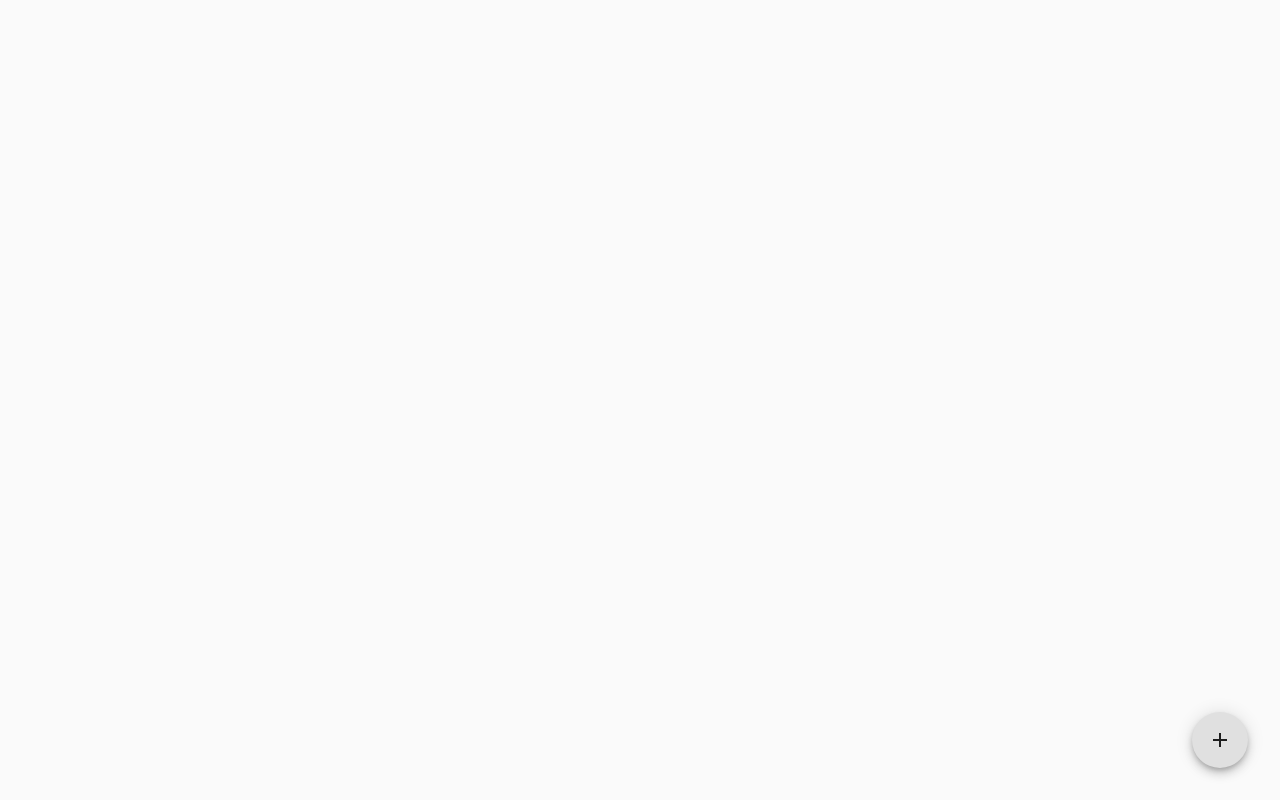
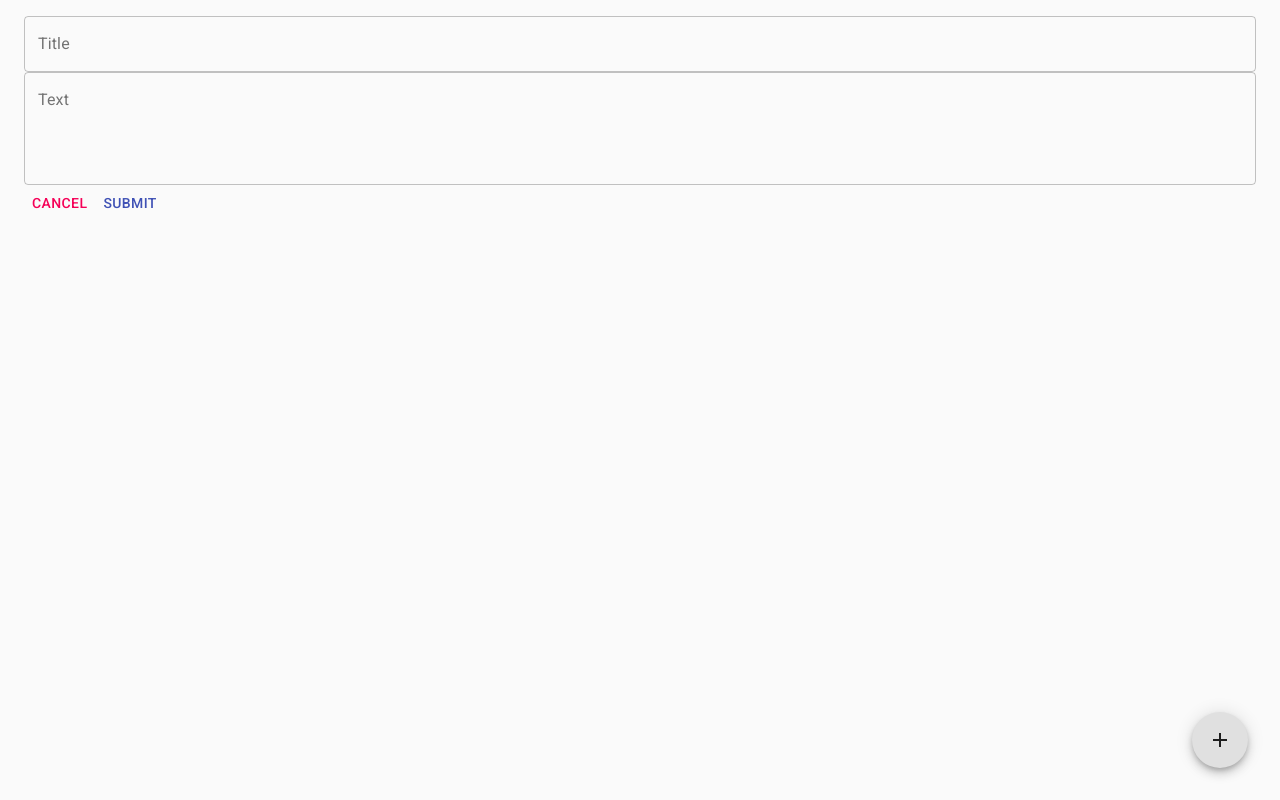
Before and after one commit to sangminw0605/quicknote-app, a React (Create React App) app: page / in a window 1280 px wide. Built offline with nearby package versions, Linux system fonts and the light colour scheme.

Commit message:
Added AddNote

```diff
--- a/src/App.js
+++ b/src/App.js
@@ -1,6 +1,8 @@
 import React, { Component } from "react";
 import { Container } from "@material-ui/core";
 import DisplayNotes from "./pages/DisplayNotes";
+import AddNote from "./pages/AddNote";
+
 
 class App extends Component {
   constructor(props) {
@@ -23,6 +25,7 @@
     return (
       <Container>
         <DisplayNotes notes={notes} deleteNote={this.deleteNote} />
+        <AddNote />
       </Container>
     );
   }
--- a/src/pages/AddNote.js
+++ b/src/pages/AddNote.js
@@ -1,5 +1,24 @@
-function AddNote () {
-    return <>AddNote</>;
-  }
+import { FormControl, TextField, Button } from "@material-ui/core";
 
-  export default AddNote;
+function AddNote() {
+  return (
+    <form>
+      <FormControl fullWidth>
+        <TextField label="Title" variant="outlined" />
+      </FormControl>
+      <FormControl fullWidth>
+        <TextField label="Text" multiline rows={4} variant="outlined" />
+      </FormControl>
+      <div>
+        <Button type="button" color="secondary">
+          Cancel
+        </Button>
+        <Button type="submit" color="primary">
+          Submit
+        </Button>
+      </div>
+    </form>
+  );
+}
+
+export default AddNote;
```
